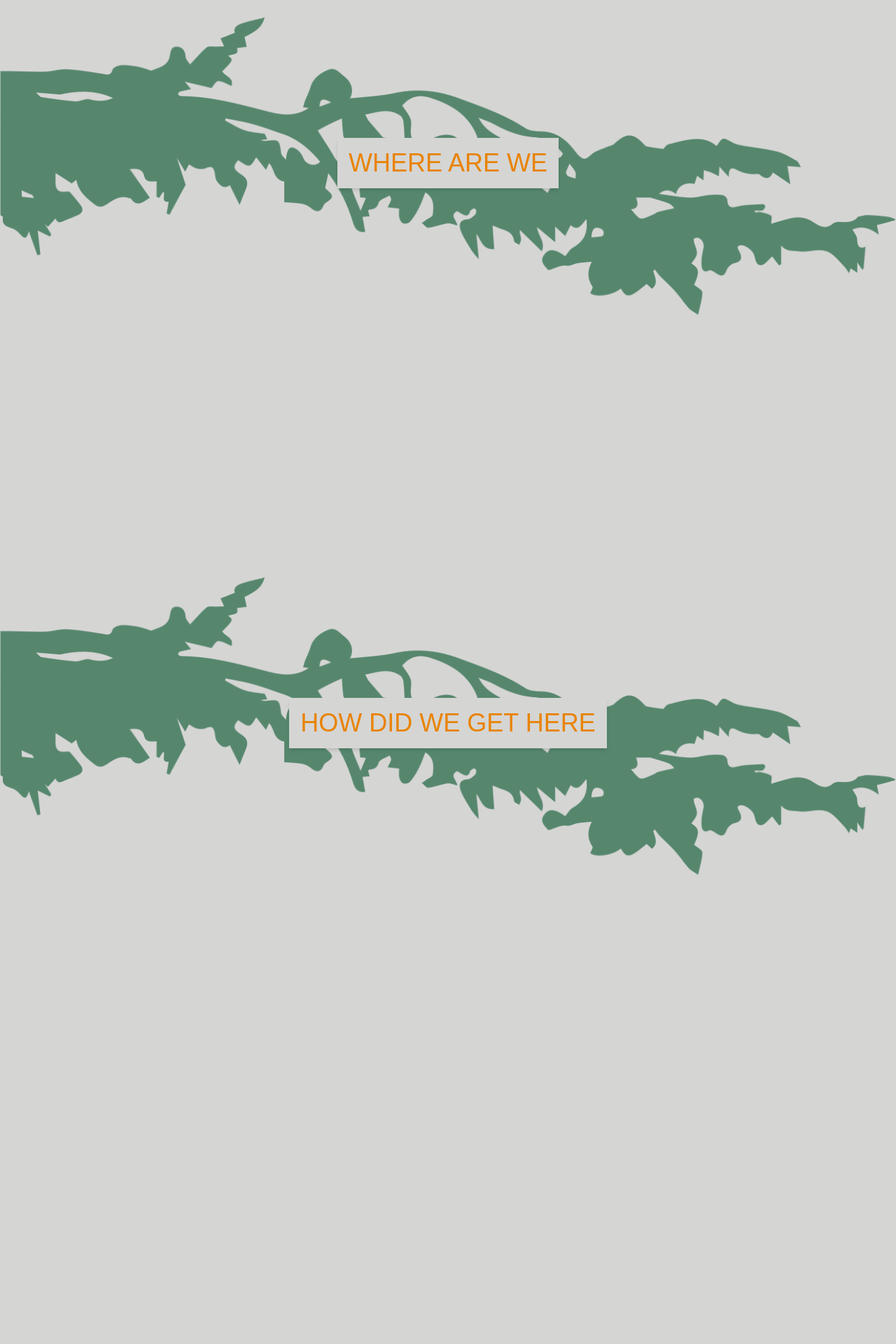
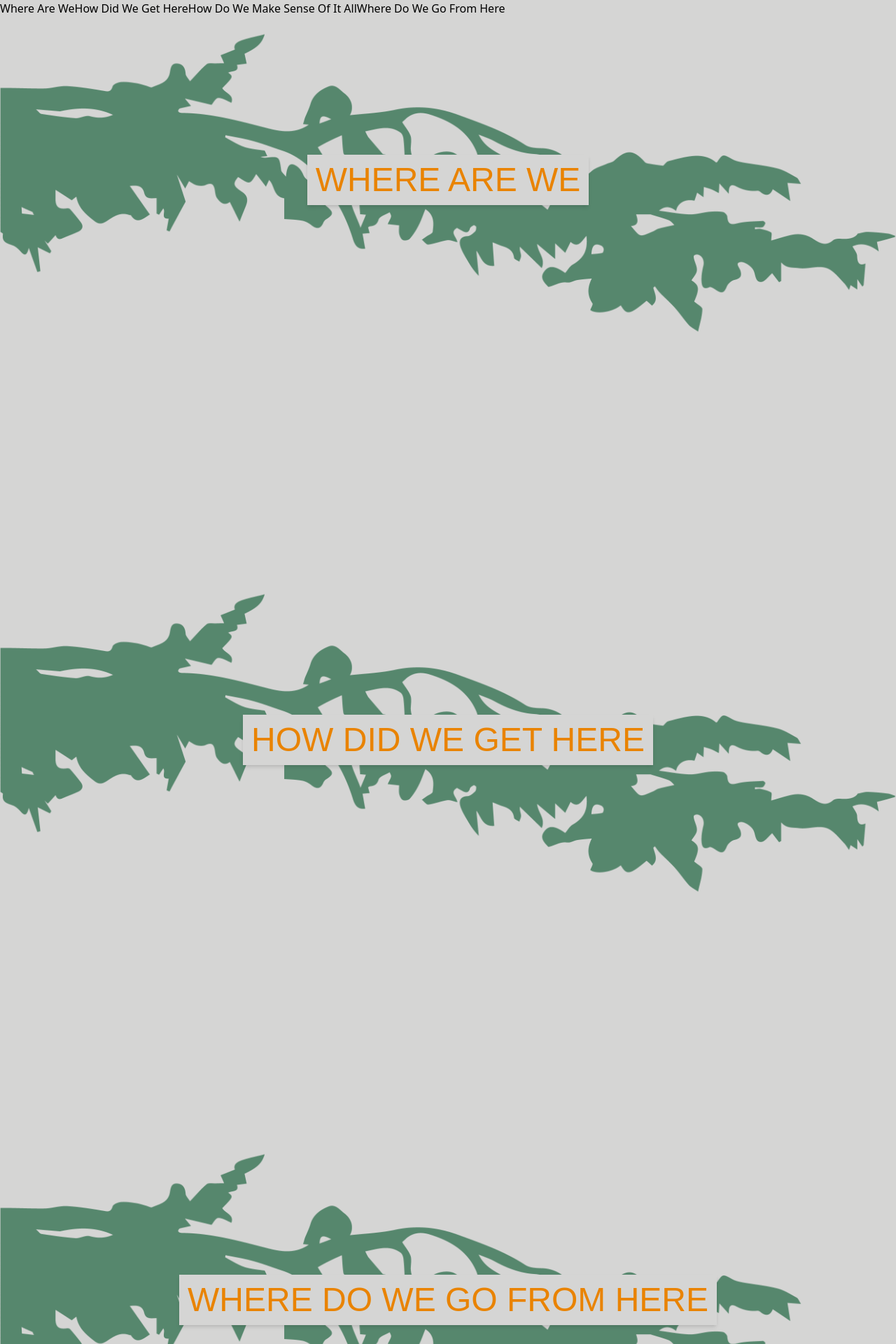
Before and after one commit to nikolajsvv/environmental-humanities, a React (Vite) app: page / in a window 1280 px wide. Shown: the top 1920 px of the page at 70% size. Before the commit the page ends 1600 px from the top, so only its background shows below. Built offline with nearby package versions, Linux system fonts and the light colour scheme; a web font is replaced by a local one.

Commit message:
Finish SectionTitle boilerplate

```diff
--- a/src/App.jsx
+++ b/src/App.jsx
@@ -1,13 +1,18 @@
 import './styles/App.css'
 // import StanfordBanner from './components/Banner/StanfordBanner'
-// import NavBar from './components/NavBar/NavBar'
+import NavBar from './components/NavBar/NavBar'
 import HowDidWeGetHere from './components/Sections/HowDidWeGetHere/HowDidWeGetHere'
 import WhereAreWe from './components/Sections/WhereAreWe/WhereAreWe'
+import WhereDoWeGoFromHere from './components/Sections/WhereDoWeGoFromHere/WhereDoWeGoFromHere'
+import HowDoWeMakeSenseOfItAll from './components/Sections/HowDoWeMakeSenseOfItAll/HowDoWeMakeSenseOfItAll'
 function App() {
   return (
     <>
+    <NavBar/>
     <WhereAreWe/>
     <HowDidWeGetHere />
+    <WhereDoWeGoFromHere/>
+    <HowDoWeMakeSenseOfItAll/>
     </>
   )
 }
--- a/src/components/NavBar/NavBar.jsx
+++ b/src/components/NavBar/NavBar.jsx
@@ -1,8 +1,11 @@
 
 function NavBar() {
   return(
-    <div className='text-sm'>
-      NavBar
+    <div className='flex '>
+      <div className="">Where Are We</div>
+      <div className="">How Did We Get Here</div>
+      <div className="">How Do We Make Sense Of It All</div>
+      <div className="">Where Do We Go From Here</div>
     </div>
   )
 }
--- a/src/components/Sections/HowDidWeGetHere/HowDidWeGetHere.jsx
+++ b/src/components/Sections/HowDidWeGetHere/HowDidWeGetHere.jsx
@@ -1,4 +1,5 @@
 import SectionTitle from "../SectionTitle";
+
 function HowDidWeGetHere() {
   return(
   <div className="h-screen">
--- a/src/components/Sections/HowDoWeMakeSenseOfItAll/HowDoWeMakeSenseOfItAll.jsx
+++ b/src/components/Sections/HowDoWeMakeSenseOfItAll/HowDoWeMakeSenseOfItAll.jsx
@@ -1,7 +1,11 @@
+import SectionTitle from "../SectionTitle";
+
 function HowDoWeMakeSenseOfItAll() {
-  return (<div>
-
-  </div>)
+  return (
+  <div className="h-screen">
+    <SectionTitle title='How Do We Make Sense Of It all'/>
+  </div>
+  )
 }
 
 export default HowDoWeMakeSenseOfItAll
--- a/src/components/Sections/SectionTitle.jsx
+++ b/src/components/Sections/SectionTitle.jsx
@@ -4,8 +4,8 @@ import TreeBranch from '../../assets/cartoon-branch.png'
 function SectionTitle({title}) {
   return (
   <div className='relative flex flex-col items-center'>
-    <div className='absolute top-1/2 transform -translate-y-1/2 p-4 shadow-md bg-primary-bg min-w-fit max-w-xs overflow-auto whitespace-normal'>
-      <div className='text-primary-orange font-source-sans-pro text-center text-4xl'>
+    <div className='absolute top-1/2 transform -translate-y-1/2 p-3 shadow-md bg-primary-bg min-w-fit max-w-xs sm:max-w-sm md:max-w-md lg:max-w-lg xl:max-w-xl overflow-auto whitespace-normal z-10'>
+      <div className='text-xl sm:text-2xl md:text-3xl lg:text-4xl xl:text-5xl text-primary-orange font-source-sans-pro text-center'>
         {title.toUpperCase()}
       </div>
     </div>
@@ -19,4 +19,5 @@ function SectionTitle({title}) {
 SectionTitle.propTypes = {
   title: PropTypes.string.isRequired,
 };
+
 export default SectionTitle
--- a/src/components/Sections/WhereDoWeGoFromHere/WhereDoWeGoFromHere.jsx
+++ b/src/components/Sections/WhereDoWeGoFromHere/WhereDoWeGoFromHere.jsx
@@ -1,8 +1,9 @@
 import SectionTitle from "../SectionTitle";
 
 function WhereDoWeGoFromHere() {
-  return(<div>
-    <SectionTitle title='Where Are We'/>
+  return(
+  <div className="h-screen">
+    <SectionTitle title='Where Do We Go From Here'/>
   </div>)
 }
 export default WhereDoWeGoFromHere
```
